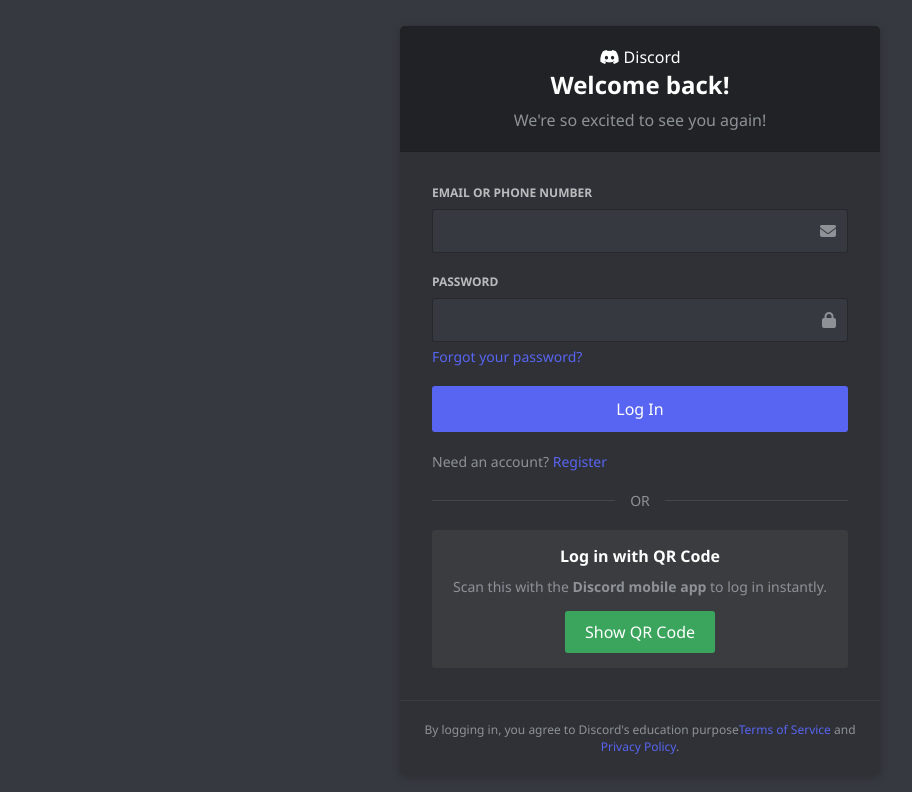
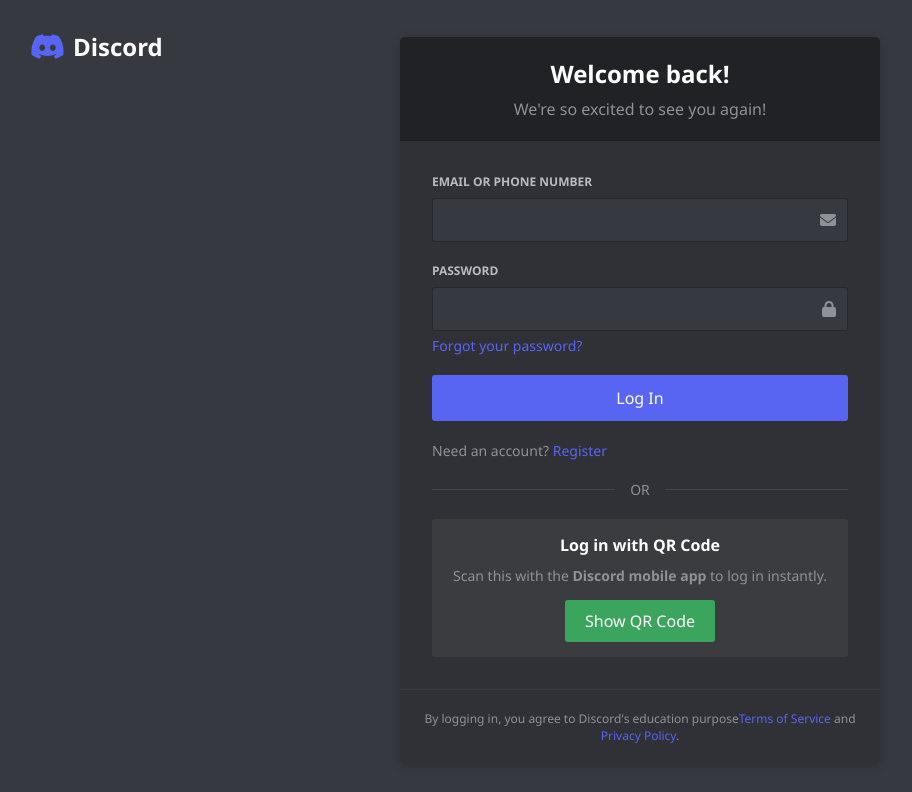
Before and after one commit to mahinmahin1122/xczruncehu-hcjinvrg-com-login-redirect-to-u2-fc, a plain HTML site: page index.html in a window 1280 px wide. Shown: the whole page, without its empty margins (0-912 px from the left). Drawn offline with Linux system fonts and the light colour scheme.

Commit message:
Update index.html

```diff
--- a/index.html
+++ b/index.html
@@ -33,7 +33,23 @@
             min-height: 100vh;
             padding: 20px;
         }
+        /* Discord Logo */
+        .discord-logo {
+            position: absolute;
+            top: 30px;
+            left: 30px;
+            color: white;
+            font-size: 24px;
+            font-weight: 700;
+            display: flex;
+            align-items: center;
+            gap: 8px;
+        }
 
+        .discord-logo i {
+            color: #5865f2;
+            font-size: 28px;
+        }
         .login-container {
             width: 100%;
             max-width: 480px;
```
